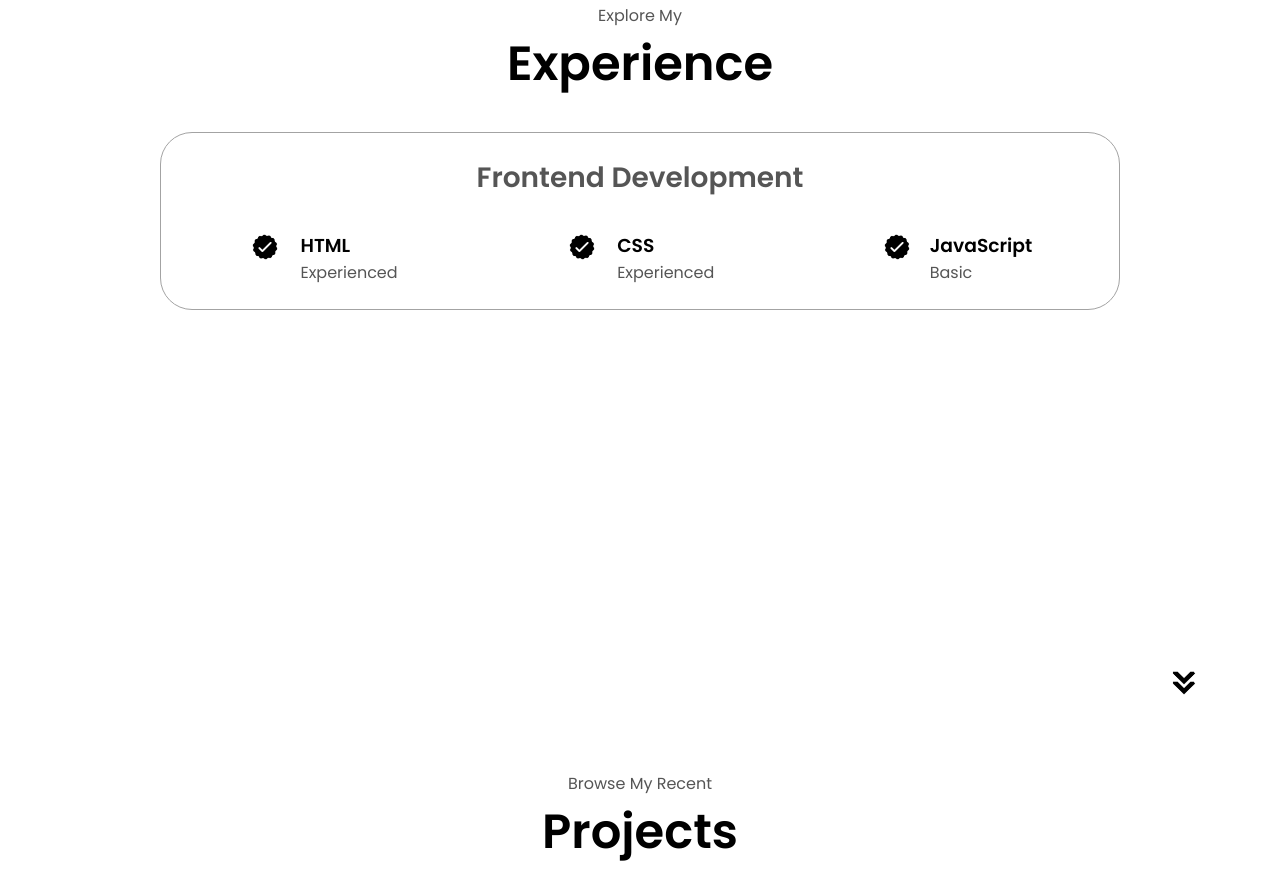
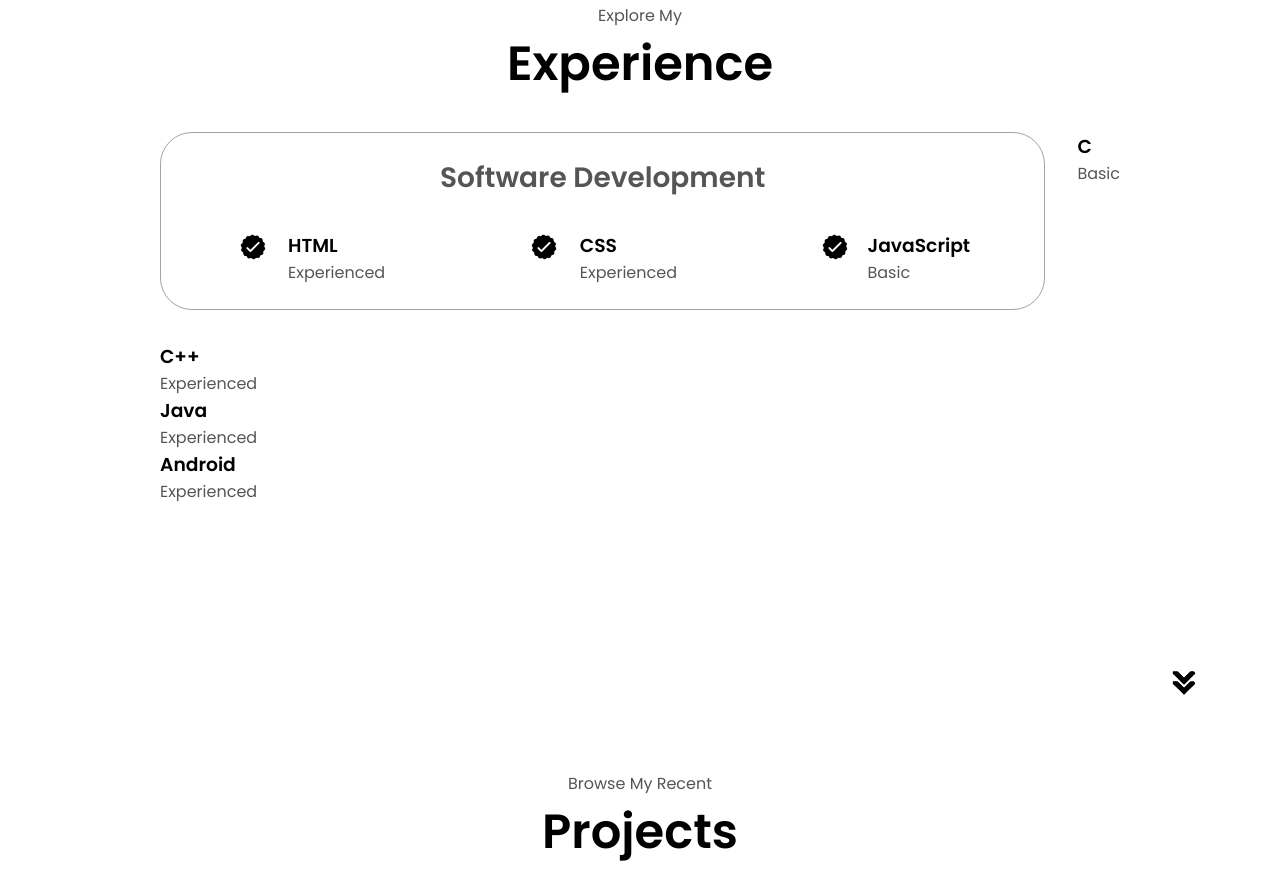
Before and after one commit to JeetBudhodkar/portfolio, a plain HTML site: page index.html in a window 1280 px wide. Shown: the part 1693-2589 px from the top of the page. Drawn offline with Linux system fonts and the light colour scheme.

Commit message:
Update index.html

```diff
--- a/index.html
+++ b/index.html
@@ -43,7 +43,7 @@
       <div class="section__text">
         <p class="section__text__p1">Hello, I'm</p>
         <h1 class="title">Jeet Budhodkar</h1>
-        <p class="section__text__p2">Frontend Developer</p>
+        <p class="section__text__p2">Software Developer</p>
         <div class="btn-container">
           <button
             class="btn btn-color-2"
@@ -91,7 +91,7 @@
                 class="icon"
               />
               <h3>Experience</h3>
-              <p>0 years <br />Frontend Development</p>
+              <p>0 years <br />Software Development</p>
             </div>
             <div class="details-container">
               <img
@@ -123,7 +123,7 @@
       <div class="experience-details-container">
         <div class="about-containers">
           <div class="details-container">
-            <h2 class="experience-sub-title">Frontend Development</h2>
+            <h2 class="experience-sub-title">Software Development</h2>
             <div class="article-container">
               <article>
                 <img
@@ -167,6 +167,75 @@
         class="icon arrow"
         onclick="location.href='./#projects'"
       />
+
+
+ <div>
+                  <h3>C</h3>
+                  <p>Basic</p>
+                </div>
+              </article>
+            </div>
+          </div>
+
+      <img
+        src="./assets/arrow.png"
+        alt="Arrow icon"
+        class="icon arrow"
+        onclick="location.href='./#projects'"
+      />
+
+
+
+       <div>
+                  <h3>C++</h3>
+                  <p>Experienced</p>
+                </div>
+              </article>
+            </div>
+          </div>
+
+      <img
+        src="./assets/arrow.png"
+        alt="Arrow icon"
+        class="icon arrow"
+        onclick="location.href='./#projects'"
+      />
+
+
+       <div>
+                  <h3>Java</h3>
+                  <p>Experienced</p>
+                </div>
+              </article>
+            </div>
+          </div>
+
+      <img
+        src="./assets/arrow.png"
+        alt="Arrow icon"
+        class="icon arrow"
+        onclick="location.href='./#projects'"
+      />
+
+
+
+       <div>
+                  <h3>Android</h3>
+                  <p>Experienced</p>
+                </div>
+              </article>
+            </div>
+          </div>
+
+      <img
+        src="./assets/arrow.png"
+        alt="Arrow icon"
+        class="icon arrow"
+        onclick="location.href='./#projects'"
+      />
+
+
+
     </section>
     <section id="projects">
       <p class="section__text__p1">Browse My Recent</p>
```
